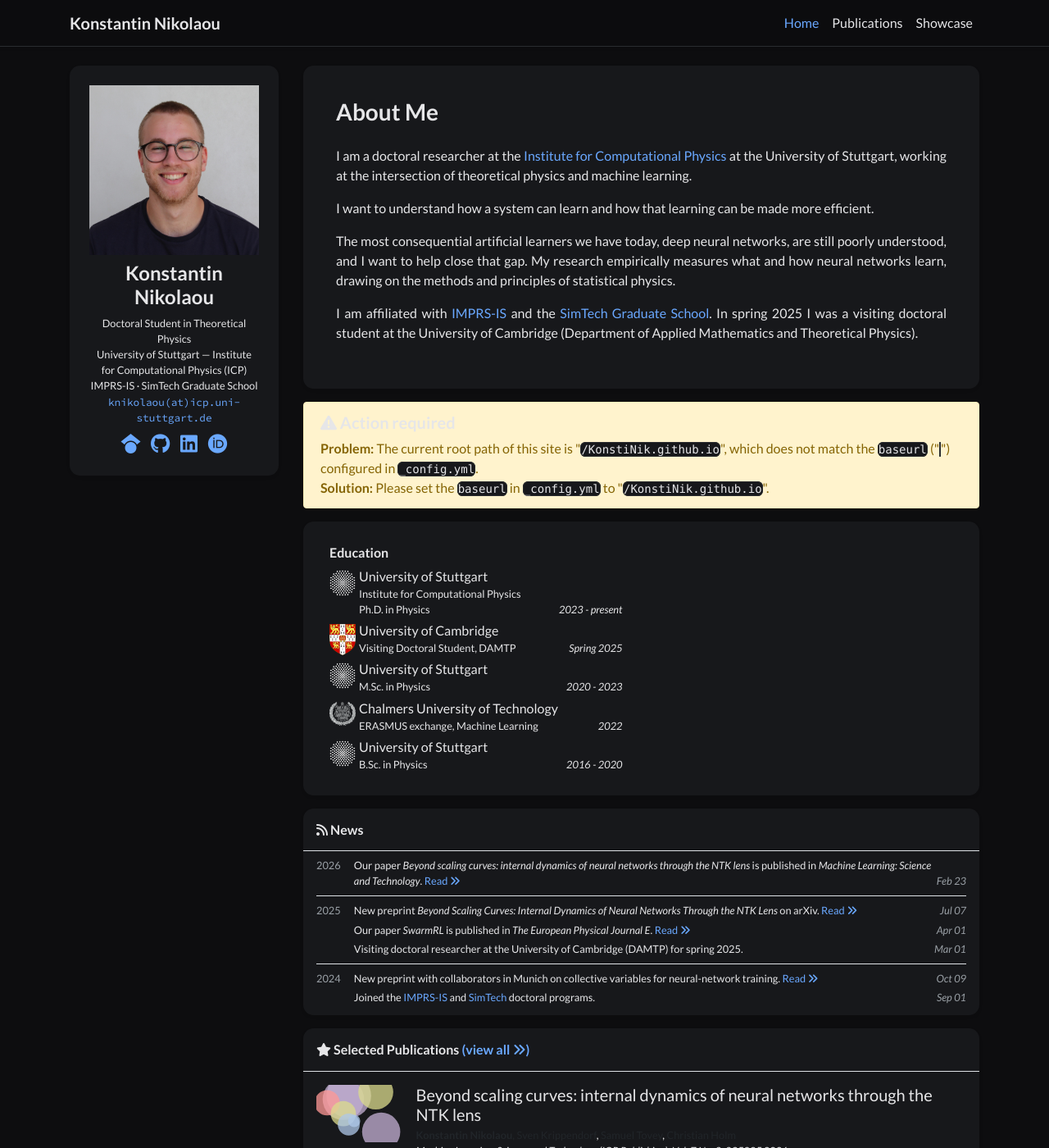
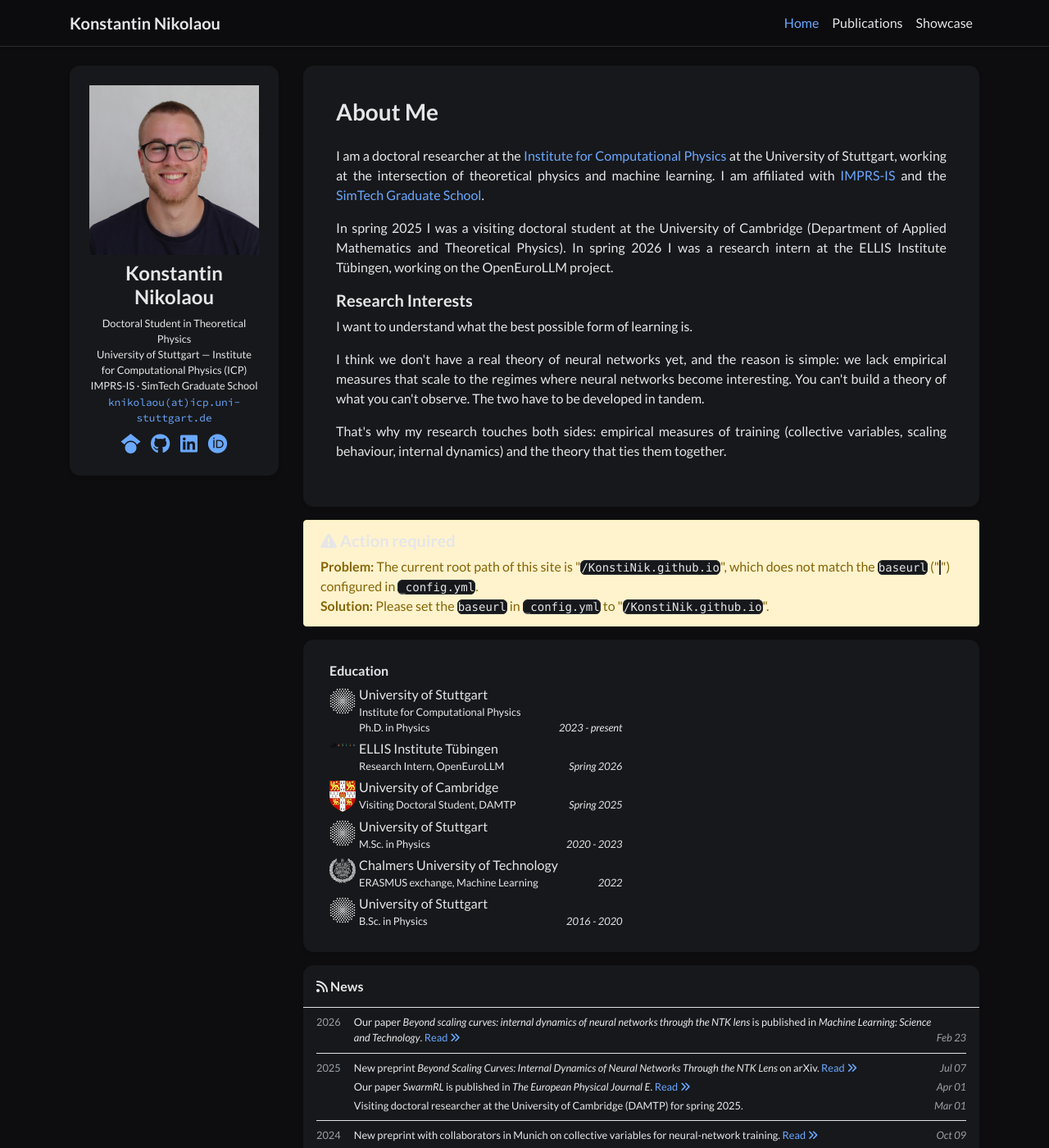
Before and after one commit to KonstiNik/KonstiNik.github.io, a Jekyll site: the page built from index.html, in a window 1280 px wide and 1400 px high. Shown: the whole window at 82% size. Built offline with Jekyll 4.4.1, drawn with Linux system fonts in a browser that asks for light colours; nearby versions of some CDN libraries; a style sheet for code colours, icons or effects is not loaded.

Commit message:
content: add ELLIS internship + rework profile bio with Research Interests

```diff
--- a/_data/profile.yml
+++ b/_data/profile.yml
@@ -19,21 +19,27 @@ short_bio: >-
     I am a doctoral researcher at the
     <a href="https://www.icp.uni-stuttgart.de/" target="_blank">Institute for Computational Physics</a>
     at the University of Stuttgart, working at the intersection of theoretical physics and machine learning.
-  </p>
-  <p>
-    I want to understand how a system can learn and how that learning can be made more efficient.
-  </p>
-  <p>
-    The most consequential artificial learners we have today, deep neural networks, are still poorly understood,
-    and I want to help close that gap. My research empirically measures what and how neural networks learn,
-    drawing on the methods and principles of statistical physics.
-  </p>
-  <p>
     I am affiliated with
     <a href="https://imprs.is.mpg.de/" target="_blank">IMPRS-IS</a> and the
     <a href="https://www.simtech.uni-stuttgart.de/" target="_blank">SimTech Graduate School</a>.
+  </p>
+  <p>
     In spring 2025 I was a visiting doctoral student at the
     University of Cambridge (Department of Applied Mathematics and Theoretical Physics).
+    In spring 2026 I was a research intern at the ELLIS Institute Tübingen, working on the OpenEuroLLM project.
+  </p>
+  <h5 class="mt-3">Research Interests</h5>
+  <p>
+    I want to understand what the best possible form of learning is.
+  </p>
+  <p>
+    I think we don't have a real theory of neural networks yet, and the reason is simple:
+    we lack empirical measures that scale to the regimes where neural networks become interesting.
+    You can't build a theory of what you can't observe. The two have to be developed in tandem.
+  </p>
+  <p>
+    That's why my research touches both sides: empirical measures of training
+    (collective variables, scaling behaviour, internal dynamics) and the theory that ties them together.
   </p>
 
 portrait_url: /assets/images/photos/portrait.jpg
@@ -45,6 +51,11 @@ education:
     Institute for Computational Physics <br/>
     Ph.D. in Physics
   date: 2023 - present
+- name: ELLIS Institute Tübingen
+  logo: /assets/images/badges/ellis.png
+  position: >-
+    Research Intern, OpenEuroLLM
+  date: Spring 2026
 - name: University of Cambridge
   logo: /assets/images/badges/cambridge.png
   position: >-
```
Also changed, not shown: assets/images/badges/ellis.png (added).
